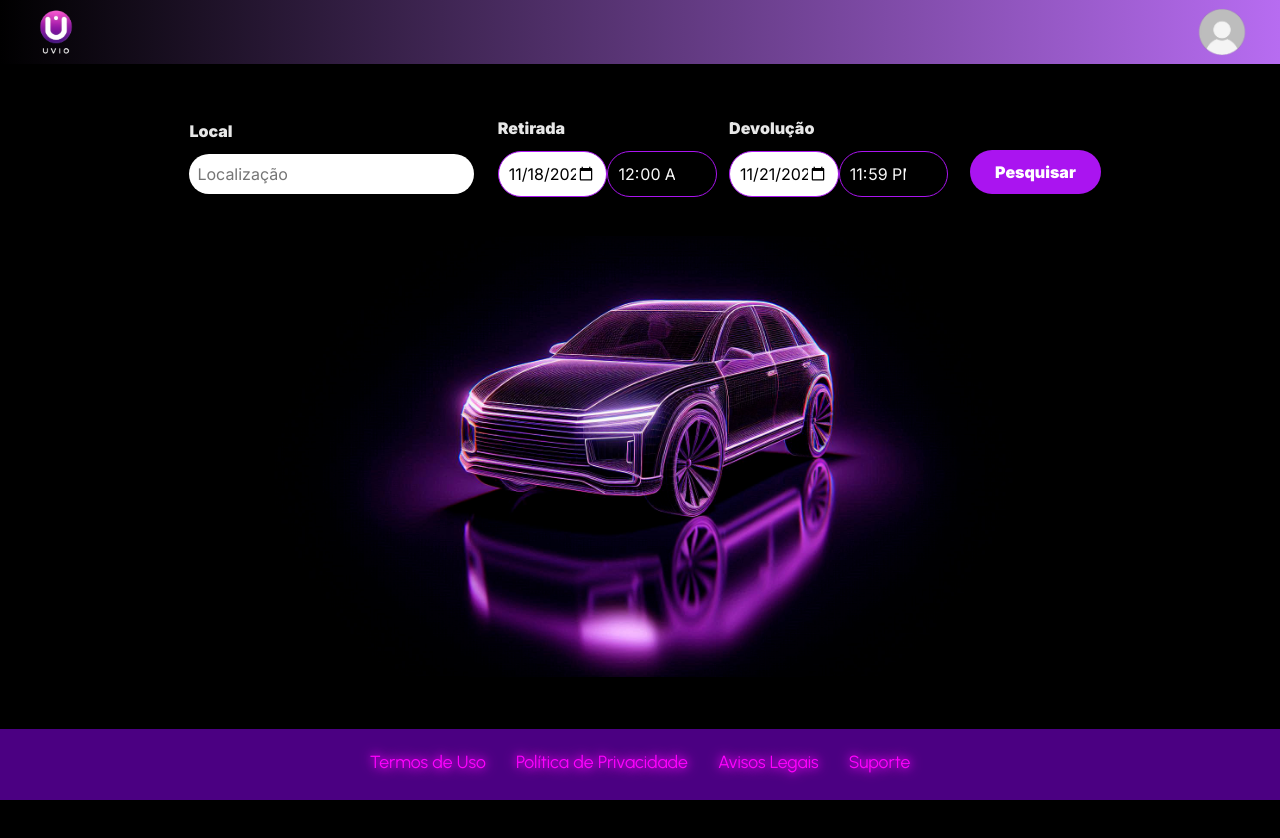
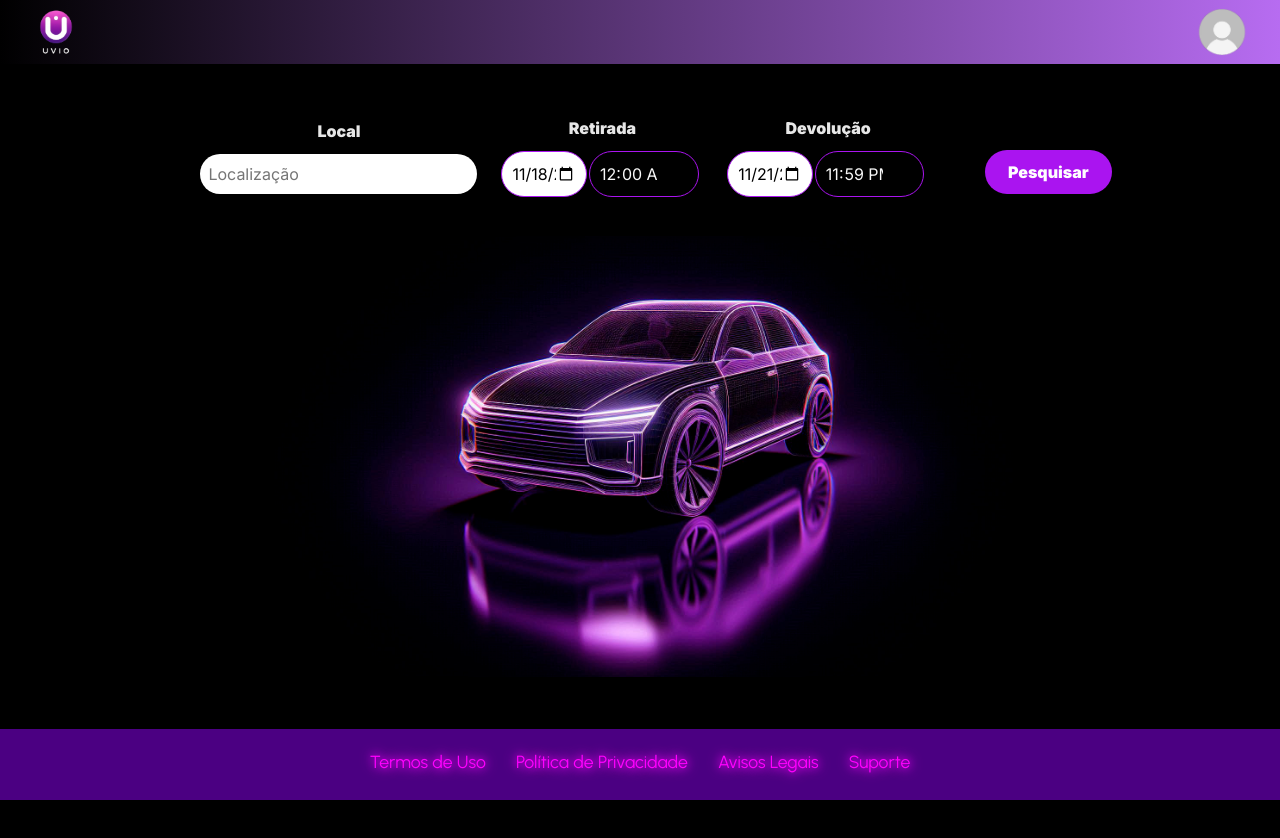
Before and after one commit to Rafacardososantos/iron-horse-front-end, a React (Vite) app in the folder iron-horse-front-end/: page / in a window 1280 px wide. Shown: the top 838 px of the page. Built offline with nearby package versions, Linux system fonts and the light colour scheme.

Commit message:
refactor(searchbar): fixed space into divs

```diff
--- a/iron-horse-front-end/src/components/SearchBar/SearchBar.jsx
+++ b/iron-horse-front-end/src/components/SearchBar/SearchBar.jsx
@@ -90,7 +90,7 @@ const SearchBar = () => {
         <Col xs={12} md={4} lg={3}>
             <div className={styles.inputWrapperSearch}>
                 <label>Retirada</label>
-                <div className={styles.dateTimeWrapperSearch}>
+                <div className={styles.dateTimeWrapperSearchLeft}>
                     <input
                         id="start-date"
                         className={styles.dateInputSearch}
@@ -114,7 +114,7 @@ const SearchBar = () => {
         <Col xs={12} md={4} lg={3}>
             <div className={styles.inputWrapperSearch}>
                 <label>Devolução</label>
-                <div className={styles.dateTimeWrapperSearch}>
+                <div className={styles.dateTimeWrapperSearchRight}>
                     <input
                         id="end-date"
                         className={styles.dateInputSearch}
--- a/iron-horse-front-end/src/components/SearchBar/SearchBar.module.css
+++ b/iron-horse-front-end/src/components/SearchBar/SearchBar.module.css
@@ -6,11 +6,13 @@
 
 .inputWrapperSearch {
     display: flex;
+
     flex-direction: column;
     gap: 5px;
 }
 
 .mainSearchContainerSearch label {
+    text-align: center;
     color: #e7e7e7;
     font-weight: 900;
     font-size: 16px;
@@ -18,17 +20,29 @@
     margin-bottom: 6px;
 }
 
-.dateTimeWrapperSearch > input {
+.dateTimeWrapperSearch {
+    display: flex;
+    justify-content: space-between;
+    gap: 2px;
+    margin-right: 2rem;
+  }
+
+  .dateTimeWrapperSearchLeft, .dateTimeWrapperSearchRight {
+    display: flex;
+    gap: 2px;
+
+  }
+
+  .dateTimeWrapperSearchLeft input,
+  .dateTimeWrapperSearchRight input {
     padding: 10px;
     border-radius: 25px;
     border: 1px solid #AA14F0;
     box-sizing: border-box;
-    width: 100%;
-}
+    font-size: 16px;
+  }
 
-.dateTimeWrapperSearch {
-    display: flex;
-}
+
 
 .timeInputSearch[type="time"] {
     appearance: none;
@@ -46,7 +60,7 @@
     appearance: none;
     border-radius: 25px;
     padding: 10px;
-    width: 13.7vh;
+    width: 10.7vh;
     font-size: 16px;
   }
 
@@ -57,6 +71,7 @@
 }
 
 .searchButton {
+    margin-left: 2rem;
     background: #AA14F0;
     color: white;
     padding: 10px 20px;
```
